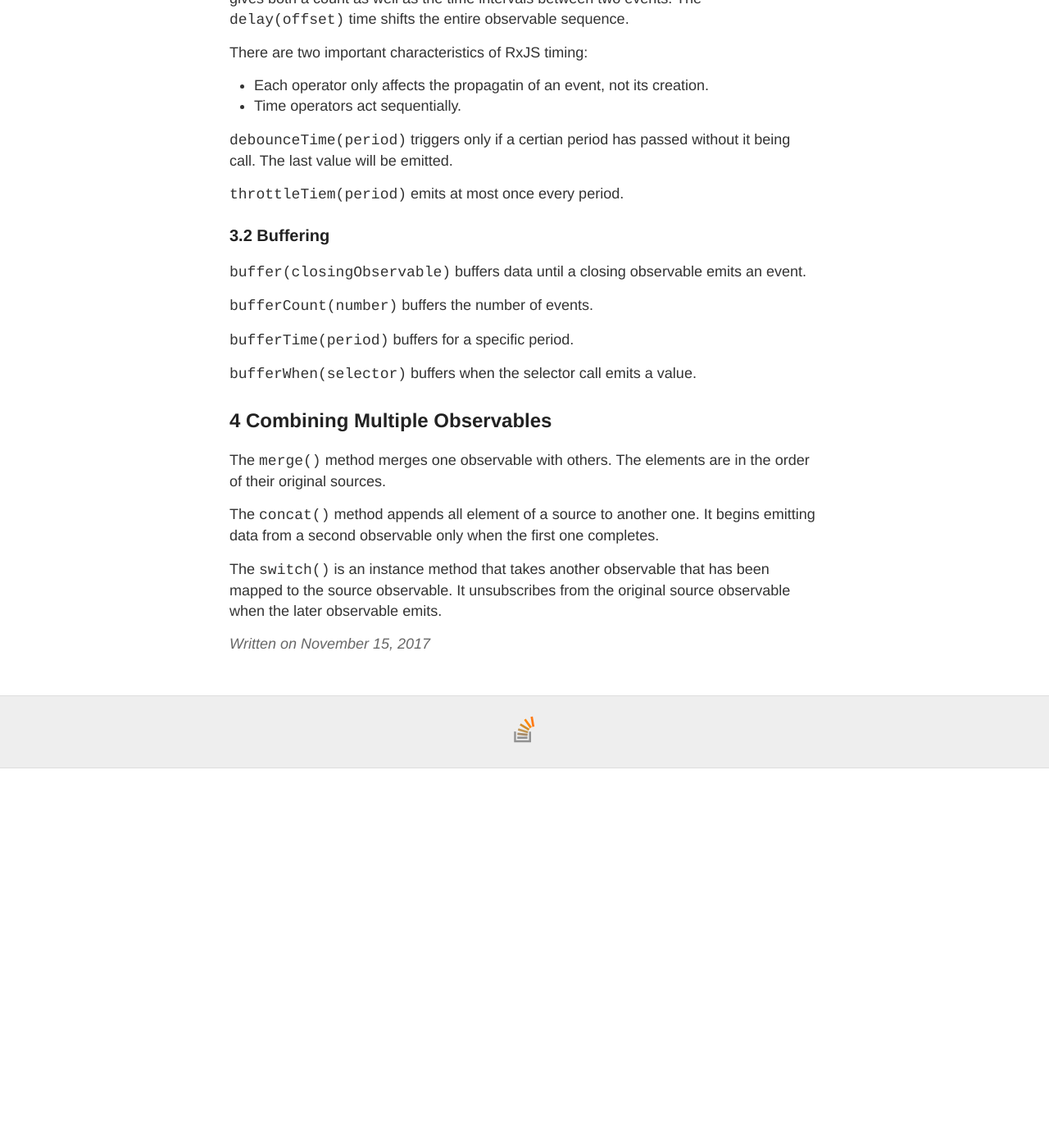
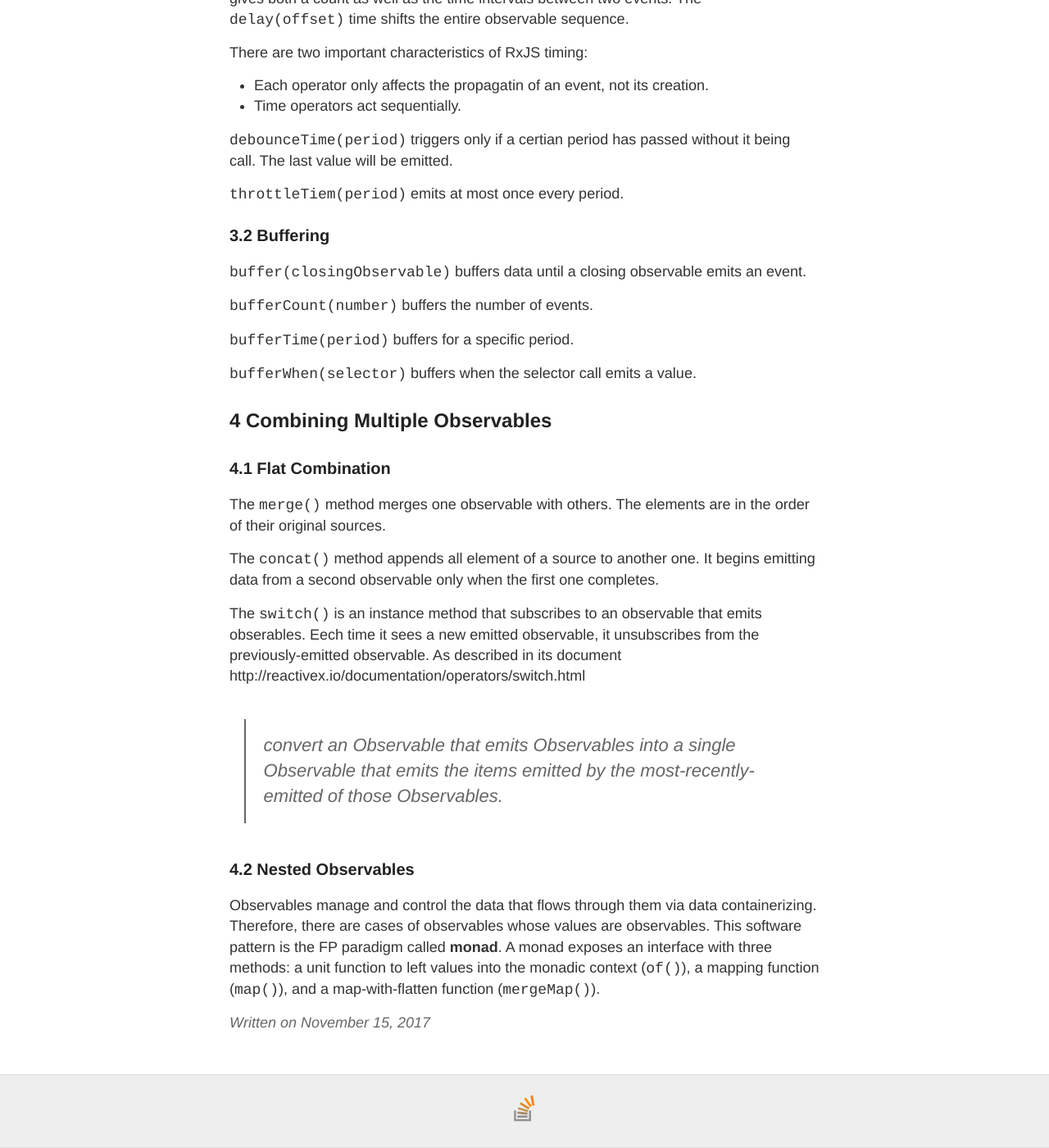
Before and after one commit to YingLiu4203/old-dev-blog, a Jekyll site: the page built from _posts/2017-11-15-rxjs-notes.md, in a window 1280 px wide and 1400 px high, scrolled down 3740 px. Shown: the whole window at 82% size. Built offline with Jekyll 4.4.1, drawn with Linux system fonts in a browser that asks for light colours; comment, search, counter and statistics services are not loaded; before the commit the page ends 4677 px from its top, so only the background shows below that.

Commit message:
RxJS add nested observables

```diff
--- a/_posts/2017-11-15-rxjs-notes.md
+++ b/_posts/2017-11-15-rxjs-notes.md
@@ -119,8 +119,16 @@ There are two important characteristics of RxJS timing:
 
 ## 4 Combining Multiple Observables
 
+### 4.1 Flat Combination
 The `merge()` method merges one observable with others. The elements are in the order of their original sources.
 
 The `concat()` method appends all element of a source to another one. It begins emitting data from a second observable only when the first one completes.
 
-The `switch()` is an instance method that takes another observable that has been mapped to the source observable. It unsubscribes from the original source observable when the later observable emits.
+The `switch()` is an instance method that subscribes to an observable that emits obserables. Eech time it sees a new emitted observable, it unsubscribes from the previously-emitted observable. As described in its document http://reactivex.io/documentation/operators/switch.html
+
+> convert an Observable that emits Observables into a single
+> Observable that emits the items emitted by the
+> most-recently-emitted of those Observables.
+
+### 4.2 Nested Observables
+Observables manage and control the data that flows through them via data containerizing. Therefore, there are cases of observables whose values are observables. This software pattern is the FP paradigm called **monad**. A monad exposes an interface with three methods: a unit function to left values into the monadic context (`of()`), a mapping function (`map()`), and a map-with-flatten function (`mergeMap()`).
```
